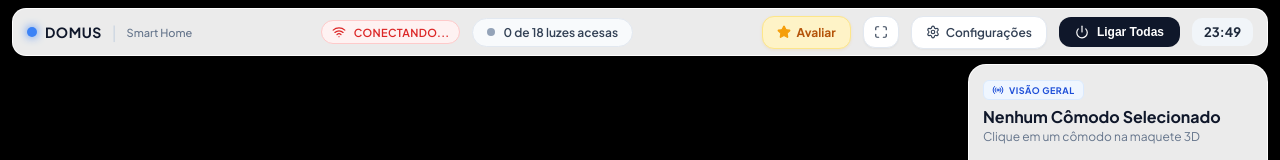
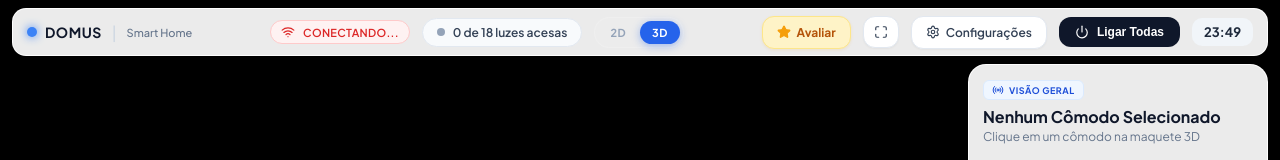
Before and after one commit to Murilofenille/domus, a React (Vite) app in the folder frontend/: page / in a window 1280 px wide. Shown: the top 160 px of the page. Built offline with nearby package versions, Linux system fonts and the light colour scheme; no server answers.

Commit message:
feat: abaixar altura dos discos e implementar alternador de Modo 2D (Planta Baixa) e 3D

```diff
--- a/frontend/src/App.tsx
+++ b/frontend/src/App.tsx
@@ -1,5 +1,5 @@
-import { useState, useEffect, useCallback, useMemo } from 'react';
-import { Canvas } from '@react-three/fiber';
+import { useState, useEffect, useCallback, useMemo, useRef } from 'react';
+import { Canvas, useThree } from '@react-three/fiber';
 import { OrbitControls } from '@react-three/drei';
 import { CutawayHouse } from './components/CutawayHouse';
 import { TopBar } from './components/TopBar';
@@ -12,6 +12,52 @@ import { DEFAULT_DEVICES_LIST, DEFAULT_DEVICE_ROOMS, DEFAULT_CHANNEL_NAMES } fro
 import type { Room } from './types';
 import { fetchDeviceStatus, sendTuyaCommand, fetchDeviceConfig } from './services/api';
 import { handleSpotifyCallback } from './services/spotify';
+
+interface CameraControllerProps {
+  viewMode: '3D' | '2D';
+}
+
+function CameraController({ viewMode }: CameraControllerProps) {
+  const { camera } = useThree();
+  const controlsRef = useRef<any>(null);
+
+  useEffect(() => {
+    if (controlsRef.current) {
+      if (viewMode === '2D') {
+        // Câmera no topo absoluto olhando para baixo (planta baixa pura)
+        camera.position.set(0, 36, 0.001);
+        camera.up.set(0, 0, -1); // Orienta planta: garagem embaixo, quartos em cima
+        controlsRef.current.target.set(0, 0, 0);
+        controlsRef.current.update();
+      } else {
+        // Modo 3D isométrico fluido
+        camera.position.set(12, 24, 25);
+        camera.up.set(0, 1, 0);
+        controlsRef.current.target.set(0, 0, 0);
+        controlsRef.current.update();
+      }
+    }
+  }, [viewMode, camera]);
+
+  return (
+    <OrbitControls
+      ref={controlsRef}
+      enablePan={true}
+      enableZoom={true}
+      enableRotate={viewMode === '3D'}
+      enableDamping={true}
+      dampingFactor={0.07}
+      rotateSpeed={0.8}
+      zoomSpeed={0.9}
+      panSpeed={0.9}
+      minDistance={6}
+      maxDistance={80}
+      minPolarAngle={viewMode === '2D' ? 0 : 0}
+      maxPolarAngle={viewMode === '2D' ? 0.001 : Math.PI / 2.1}
+      target={[0, 0, 0]}
+    />
+  );
+}
 
 export function App() {
   // Mapa de estados de iluminação da maquete 3D { [pinId]: boolean }
@@ -27,6 +73,7 @@ export function App() {
   const [isOnline, setIsOnline] = useState(false);
   const [isSyncing, setIsSyncing] = useState(false);
   const [selectedRoom, setSelectedRoom] = useState<Room | null>(null);
+  const [viewMode, setViewMode] = useState<'3D' | '2D'>('3D');
 
   // Estados do Gerenciador de Dispositivos e Canais (com inicialização imediata e fallback resiliente)
   const [isSettingsOpen, setIsSettingsOpen] = useState(false);
@@ -377,6 +424,8 @@ export function App() {
         isOnline={isOnline}
         activeLightsCount={activeLightsCount}
         totalLightsCount={totalLightsCount}
+        viewMode={viewMode}
+        onToggleViewMode={() => setViewMode(v => v === '3D' ? '2D' : '3D')}
         onToggleAll={handleToggleAll}
         onOpenSettings={() => setIsSettingsOpen(true)}
         onOpenReview={() => setIsReviewOpen(true)}
@@ -438,22 +487,11 @@ export function App() {
             onToggleLight={handleTogglePinLight}
             onSelectRoom={(room) => setSelectedRoom(room)}
             selectedRoomId={selectedRoom?.id}
+            viewMode={viewMode}
           />
 
-          {/* Controles de Câmera com Amortecimento Inercial Fluido (Damping) */}
-          <OrbitControls
-            enablePan={true}
-            enableZoom={true}
-            enableDamping={true}
-            dampingFactor={0.07}
-            rotateSpeed={0.8}
-            zoomSpeed={0.9}
-            panSpeed={0.9}
-            minDistance={8}
-            maxDistance={80}
-            maxPolarAngle={Math.PI / 2.1}
-            target={[0, 0, 0]}
-          />
+          {/* Controles de Câmera com Alternância 2D / 3D */}
+          <CameraController viewMode={viewMode} />
         </Canvas>
       </div>
 
--- a/frontend/src/components/CutawayHouse.tsx
+++ b/frontend/src/components/CutawayHouse.tsx
@@ -10,6 +10,7 @@ interface CutawayHouseProps {
   onSelectRoom?: (room: Room) => void;
   selectedRoomId?: string | null;
   roomActiveStates?: Record<string, boolean>;
+  viewMode?: '3D' | '2D';
 }
 
 /**
@@ -341,7 +342,8 @@ export const CutawayHouse: React.FC<CutawayHouseProps> = ({
   lightStates,
   onSelectRoom,
   selectedRoomId,
-  roomActiveStates
+  roomActiveStates,
+  viewMode = '3D'
 }) => {
   return (
     // Casa 10m x 25m centralizada na origem (0, 0, 0)
@@ -396,8 +398,8 @@ export const CutawayHouse: React.FC<CutawayHouseProps> = ({
       {/* 2. Paredes Baixas Arquitetônicas Cortadas */}
       <ArchitecturalWalls />
 
-      {/* 3. Mobília Interna Minimalista */}
-      <MinimalFurniture />
+      {/* 3. Mobília Interna Minimalista (oculta no Modo 2D Planta Pura) */}
+      {viewMode !== '2D' && <MinimalFurniture />}
 
       {/* 4. Pins Interativos de Automação Tuya (Micro-Discos Minimalistas) */}
       {automationPins.map((pin: AutomationPinItem) => {
--- a/frontend/src/components/TopBar.tsx
+++ b/frontend/src/components/TopBar.tsx
@@ -5,6 +5,8 @@ interface TopBarProps {
   isOnline: boolean;
   activeLightsCount: number;
   totalLightsCount: number;
+  viewMode: '3D' | '2D';
+  onToggleViewMode: () => void;
   onToggleAll: () => void;
   onOpenSettings: () => void;
   onOpenReview?: () => void;
@@ -14,6 +16,8 @@ export const TopBar: React.FC<TopBarProps> = ({
   isOnline,
   activeLightsCount,
   totalLightsCount,
+  viewMode,
+  onToggleViewMode,
   onToggleAll,
   onOpenSettings,
   onOpenReview
@@ -71,6 +75,24 @@ export const TopBar: React.FC<TopBarProps> = ({
           <span className="counter-dot" style={{ background: activeLightsCount > 0 ? '#FFB703' : '#94A3B8' }} />
           <span>{activeLightsCount} de {totalLightsCount} luzes acesas</span>
         </div>
+
+        {/* Alternador de Visualização 2D / 3D */}
+        <div className="viewmode-toggle-pill" title="Alternar entre Planta Baixa 2D e Maquete 3D">
+          <button
+            type="button"
+            className={`viewmode-tab ${viewMode === '2D' ? 'active' : ''}`}
+            onClick={() => viewMode !== '2D' && onToggleViewMode()}
+          >
+            2D
+          </button>
+          <button
+            type="button"
+            className={`viewmode-tab ${viewMode === '3D' ? 'active' : ''}`}
+            onClick={() => viewMode !== '3D' && onToggleViewMode()}
+          >
+            3D
+          </button>
+        </div>
       </div>
 
       {/* Ações Rápidas & Relógio */}
--- a/frontend/src/houseLayout.ts
+++ b/frontend/src/houseLayout.ts
@@ -308,7 +308,7 @@ export const automationPins: AutomationPinItem[] = [
     id: "pin-garage",
     roomId: "garage",
     name: "Garagem",
-    position: [5.00, 1.65, 21.66],
+    position: [5.00, 0.35, 21.66],
     deviceId: "",
     deviceKey: "garagem",
     dpCode: "switch_1"
@@ -317,7 +317,7 @@ export const automationPins: AutomationPinItem[] = [
     id: "pin-cozinha",
     roomId: "gourmet",
     name: "Cozinha",
-    position: [3.73, 1.65, 16.01],
+    position: [3.73, 0.35, 16.01],
     deviceId: "eb0253512b47c620f1b3tg",
     deviceKey: "cozinha",
     dpCode: "switch_1"
@@ -326,7 +326,7 @@ export const automationPins: AutomationPinItem[] = [
     id: "pin-jantar",
     roomId: "dining",
     name: "Mesa de Jantar",
-    position: [7.74, 1.65, 16.51],
+    position: [7.74, 0.35, 16.51],
     deviceId: "eb4363d2fae69d1b3ak5lg",
     deviceKey: "sala",
     dpCode: "switch_3"
@@ -335,7 +335,7 @@ export const automationPins: AutomationPinItem[] = [
     id: "pin-sala",
     roomId: "living",
     name: "Sala de TV",
-    position: [7.74, 1.65, 13.00],
+    position: [7.74, 0.35, 13.00],
     deviceId: "eb4363d2fae69d1b3ak5lg",
     deviceKey: "sala",
     dpCode: "switch_1"
@@ -344,7 +344,7 @@ export const automationPins: AutomationPinItem[] = [
     id: "pin-lavanderia",
     roomId: "laundry",
     name: "Lavanderia",
-    position: [0.99, 1.65, 13.00],
+    position: [0.99, 0.35, 13.00],
     deviceId: "eb06af9cdbe3a70513uvmv",
     deviceKey: "lavanderia",
     dpCode: "switch_1"
@@ -353,7 +353,7 @@ export const automationPins: AutomationPinItem[] = [
     id: "pin-suite",
     roomId: "suite",
     name: "Suíte Visitas",
-    position: [3.73, 1.65, 12.19],
+    position: [3.73, 0.35, 12.19],
     deviceId: "0076231634ab9510ba04",
     deviceKey: "quarto_alfeo",
     dpCode: "switch_1"
@@ -362,7 +362,7 @@ export const automationPins: AutomationPinItem[] = [
     id: "pin-bath-visitas",
     roomId: "bath-suite",
     name: "Banheiro Visitas",
-    position: [3.73, 1.65, 9.25],
+    position: [3.73, 0.35, 9.25],
     deviceId: "eb4bb2c6b85ca80c08xen2",
     deviceKey: "banheiro_alfeo",
     dpCode: "switch_1"
@@ -372,7 +372,7 @@ export const automationPins: AutomationPinItem[] = [
     id: "pin-quarto-murilo",
     roomId: "bedroom-01",
     name: "Quarto Murilo",
-    position: [4.20, 1.65, 7.20],
+    position: [4.20, 0.35, 7.20],
     deviceId: "7173100234ab95105538",
     deviceKey: "quarto_murilo",
     dpCode: "switch_1"
@@ -382,7 +382,7 @@ export const automationPins: AutomationPinItem[] = [
     id: "pin-escritorio-murilo",
     roomId: "bedroom-01",
     name: "Escritório Murilo",
-    position: [2.65, 1.65, 5.35],
+    position: [2.65, 0.35, 5.35],
     deviceId: "eba0bc9062cb902519bv8a",
     deviceKey: "escritorio_murilo",
     dpCode: "switch_1"
@@ -391,7 +391,7 @@ export const automationPins: AutomationPinItem[] = [
     id: "pin-corredor",
     roomId: "hall",
     name: "Corredor",
-    position: [6.01, 1.65, 8.05],
+    position: [6.01, 0.35, 8.05],
     deviceId: "7753207334ab951d4101",
     deviceKey: "corredor_principal",
     dpCode: "switch_1"
@@ -400,7 +400,7 @@ export const automationPins: AutomationPinItem[] = [
     id: "pin-bath-social",
     roomId: "bath-social",
     name: "Banheiro Social",
-    position: [8.46, 1.65, 11.00],
+    position: [8.46, 0.35, 11.00],
     deviceId: "ebea951fa1e1900c21l4op",
     deviceKey: "banheiro_social",
     dpCode: "switch_1"
@@ -409,7 +409,7 @@ export const automationPins: AutomationPinItem[] = [
     id: "pin-claraboia",
     roomId: "skylight-east",
     name: "Claraboia",
-    position: [8.27, 1.65, 9.25],
+    position: [8.27, 0.35, 9.25],
     deviceId: "ebbfb1b732983a19det4ng",
     deviceKey: "corredor_claraboia",
     dpCode: "switch_1"
@@ -418,7 +418,7 @@ export const automationPins: AutomationPinItem[] = [
     id: "pin-quarto-marina",
     roomId: "bedroom-02",
     name: "Quarto Marina",
-    position: [8.27, 1.65, 6.29],
+    position: [8.27, 0.35, 6.29],
     deviceId: "0076231634ab9510916c",
     deviceKey: "quarto_marina",
     dpCode: "switch_1"
@@ -427,7 +427,7 @@ export const automationPins: AutomationPinItem[] = [
     id: "pin-corredor-suite",
     roomId: "rear-hall",
     name: "Corredor Suíte",
-    position: [3.94, 1.65, 3.62],
+    position: [3.94, 0.35, 3.62],
     deviceId: "eb7ec51b1a94acaf7ffjqx",
     deviceKey: "corredor_suite",
     dpCode: "switch_1"
@@ -437,7 +437,7 @@ export const automationPins: AutomationPinItem[] = [
     id: "pin-closet",
     roomId: "closet",
     name: "Closet",
-    position: [0.99, 1.65, 3.20],
+    position: [0.99, 0.35, 3.20],
     deviceId: "0076231634ab951d1684",
     deviceKey: "closet",
     dpCode: "switch_1"
@@ -447,7 +447,7 @@ export const automationPins: AutomationPinItem[] = [
     id: "pin-led-closet",
     roomId: "closet",
     name: "Led Guarda Roupa",
-    position: [0.99, 1.65, 1.20],
+    position: [0.99, 0.35, 1.20],
     deviceId: "eb3a48b14417d7cd46g13x",
     deviceKey: "led_closet",
     dpCode: "switch_1"
@@ -456,7 +456,7 @@ export const automationPins: AutomationPinItem[] = [
     id: "pin-bath-master",
     roomId: "bath-master",
     name: "Banheiro Master",
-    position: [2.84, 1.65, 1.49],
+    position: [2.84, 0.35, 1.49],
     deviceId: "eb359369a7c7cd5cacz5cb",
     deviceKey: "banheiro_master",
     dpCode: "switch_1"
@@ -465,7 +465,7 @@ export const automationPins: AutomationPinItem[] = [
     id: "pin-suite-master",
     roomId: "master",
     name: "Suíte Master",
-    position: [7.95, 1.65, 2.14],
+    position: [7.95, 0.35, 2.14],
     deviceId: "eb7b83c1dcb03d24231db5",
     deviceKey: "suite_master",
     dpCode: "switch_1"
--- a/frontend/src/index.css
+++ b/frontend/src/index.css
@@ -2414,6 +2414,41 @@ html, body, #root {
 }
 
 
+/* --- ALTERNADOR 2D / 3D NA TOPBAR --- */
+.viewmode-toggle-pill {
+  display: flex;
+  align-items: center;
+  background: rgba(255, 255, 255, 0.08);
+  border: 1px solid rgba(255, 255, 255, 0.14);
+  border-radius: 20px;
+  padding: 3px;
+  gap: 2px;
+}
+
+.viewmode-tab {
+  border: none;
+  background: transparent;
+  color: #94A3B8;
+  font-family: inherit;
+  font-size: 11px;
+  font-weight: 700;
+  padding: 5px 12px;
+  border-radius: 14px;
+  cursor: pointer;
+  transition: all 0.2s cubic-bezier(0.16, 1, 0.3, 1);
+  letter-spacing: 0.04em;
+}
+
+.viewmode-tab:hover {
+  color: #FFFFFF;
+}
+
+.viewmode-tab.active {
+  background: #2563EB;
+  color: #FFFFFF;
+  box-shadow: 0 2px 8px rgba(37, 99, 235, 0.4);
+}
+
 /* --- BOTÃO DE AVALIAÇÃO NA TOPBAR --- */
 .topbar-review-btn {
   display: flex;
```
